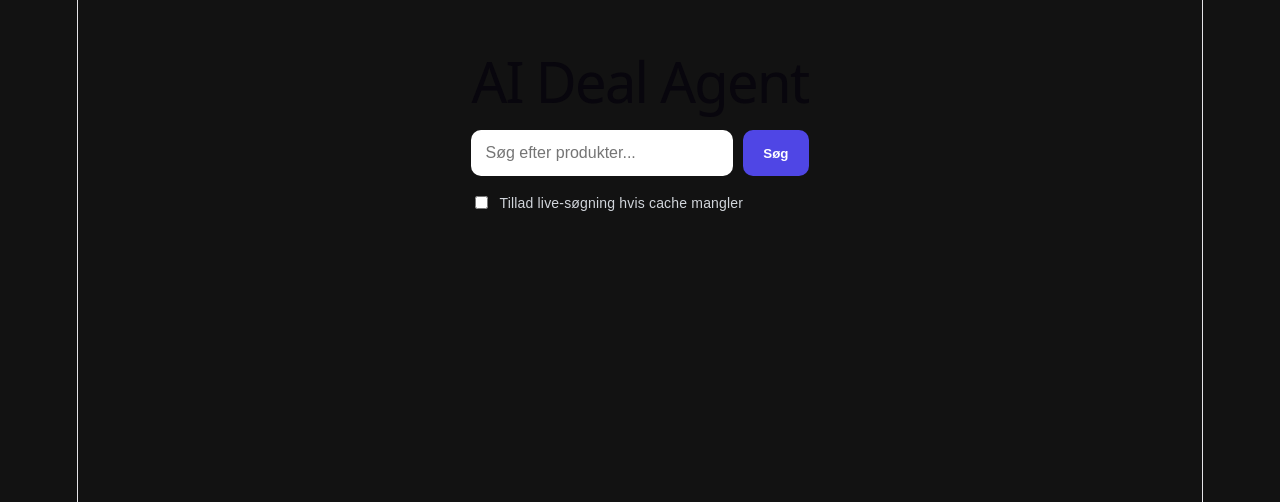
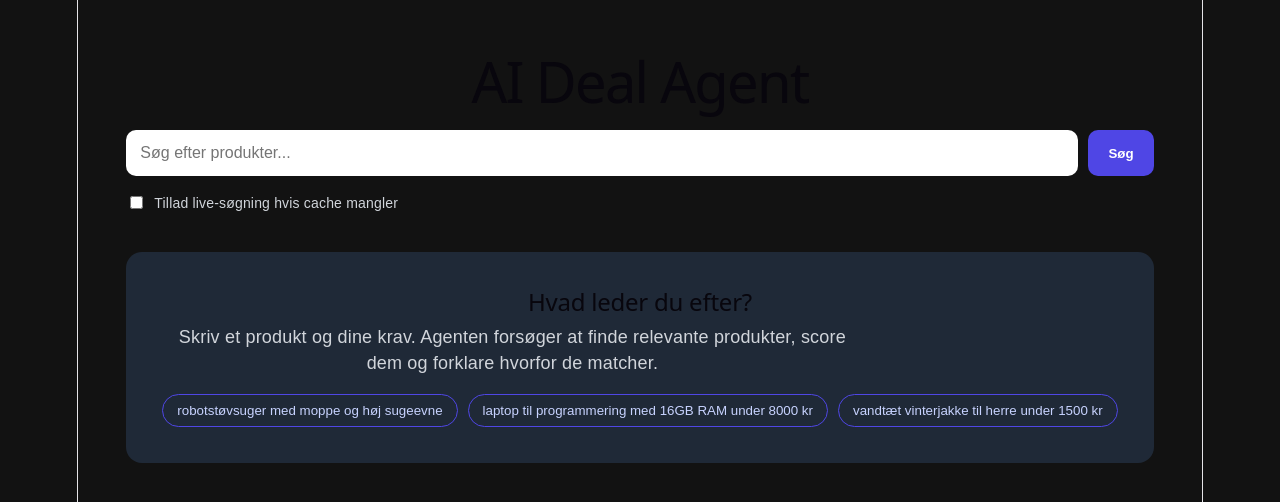
Before and after one commit to kris7011/ai-deal-agent, a React (Vite) app in the folder frontend/: page / in a window 1280 px wide. Shown: the top 502 px of the page. Built offline with nearby package versions, Linux system fonts and the light colour scheme.

Commit message:
Add empty state and example searches

```diff
--- a/frontend/src/App.css
+++ b/frontend/src/App.css
@@ -165,3 +165,39 @@ h1 {
 .requirements-summary p {
   margin: 4px 0;
 }
+
+.empty-state {
+  background-color: #1f2937;
+  border-radius: 16px;
+  padding: 2rem;
+  margin-bottom: 2rem;
+}
+
+.empty-state h2 {
+  margin-top: 0;
+}
+
+.empty-state p {
+  color: #d1d5db;
+  max-width: 700px;
+}
+
+.example-queries {
+  display: flex;
+  flex-wrap: wrap;
+  gap: 10px;
+  margin-top: 1rem;
+}
+
+.example-queries button {
+  border: 1px solid #4f46e5;
+  background-color: transparent;
+  color: #c7d2fe;
+  border-radius: 999px;
+  padding: 8px 14px;
+  cursor: pointer;
+}
+
+.example-queries button:hover {
+  background-color: #312e81;
+}
--- a/frontend/src/App.tsx
+++ b/frontend/src/App.tsx
@@ -30,6 +30,12 @@ function App() {
   const [allowLiveSearch, setAllowLiveSearch] = useState(false);
   const [usedCache, setUsedCache] = useState<boolean | null>(null);
   const [requirements, setRequirements] = useState<SearchRequirements | null>(null);
+
+  const exampleQueries = [
+    "robotstøvsuger med moppe og høj sugeevne",
+    "laptop til programmering med 16GB RAM under 8000 kr",
+    "vandtæt vinterjakke til herre under 1500 kr",
+  ];
 
   async function searchProducts() {
     if (!query.trim()) {
@@ -138,6 +144,28 @@ function App() {
         </div>
       )}
 
+      {products.length === 0 && !loading && !error && (
+        <div className="empty-state">
+          <h2>Hvad leder du efter?</h2>
+          <p>
+            Skriv et produkt og dine krav. Agenten forsøger at finde relevante produkter,
+            score dem og forklare hvorfor de matcher.
+          </p>
+
+          <div className="example-queries">
+            {exampleQueries.map((example) => (
+              <button
+                key={example}
+                type="button"
+                onClick={() => setQuery(example)}
+              >
+                {example}
+              </button>
+            ))}
+          </div>
+        </div>
+      )}
+
       {loading && <p>Loader...</p>}
 
       <div className="product-grid">
```
